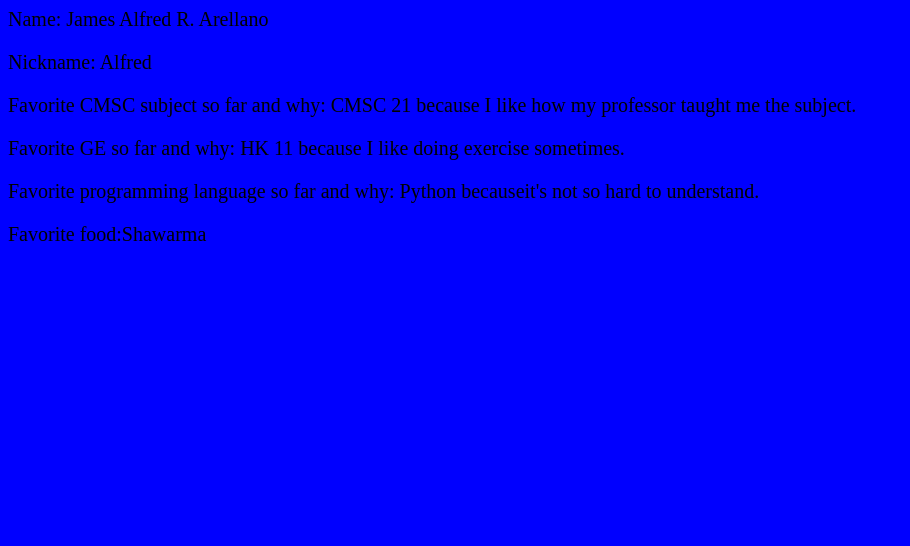
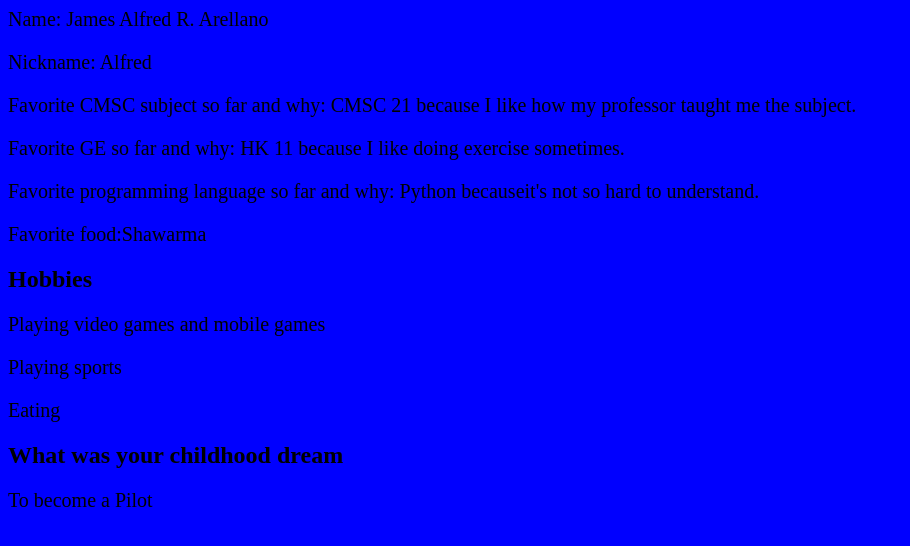
Before and after one commit to jararellano/jararellano.github.io, a plain HTML site: page index.html in a window 1280 px wide. Shown: the whole page, without its empty margins (0-910 px from the left). Drawn offline with Linux system fonts and the light colour scheme.

Commit message:
Added -Hobbies -Childhood dream

```diff
--- a/index.html
+++ b/index.html
@@ -9,5 +9,11 @@
 		<p>Favorite GE so far and why: HK 11 because I like doing exercise sometimes.</p>
 		<p>Favorite programming language so far and why: Python becauseit's not so hard to understand.</p>
 		<p>Favorite food:Shawarma</p>
+		<h2>Hobbies</h2>
+		<p>Playing video games and mobile games</p>
+		<p>Playing sports</p>
+		<p>Eating</p>
+		<h2>What was your childhood dream</h2>
+		<p>To become a Pilot</p>
 	</body>
 </html>
```
